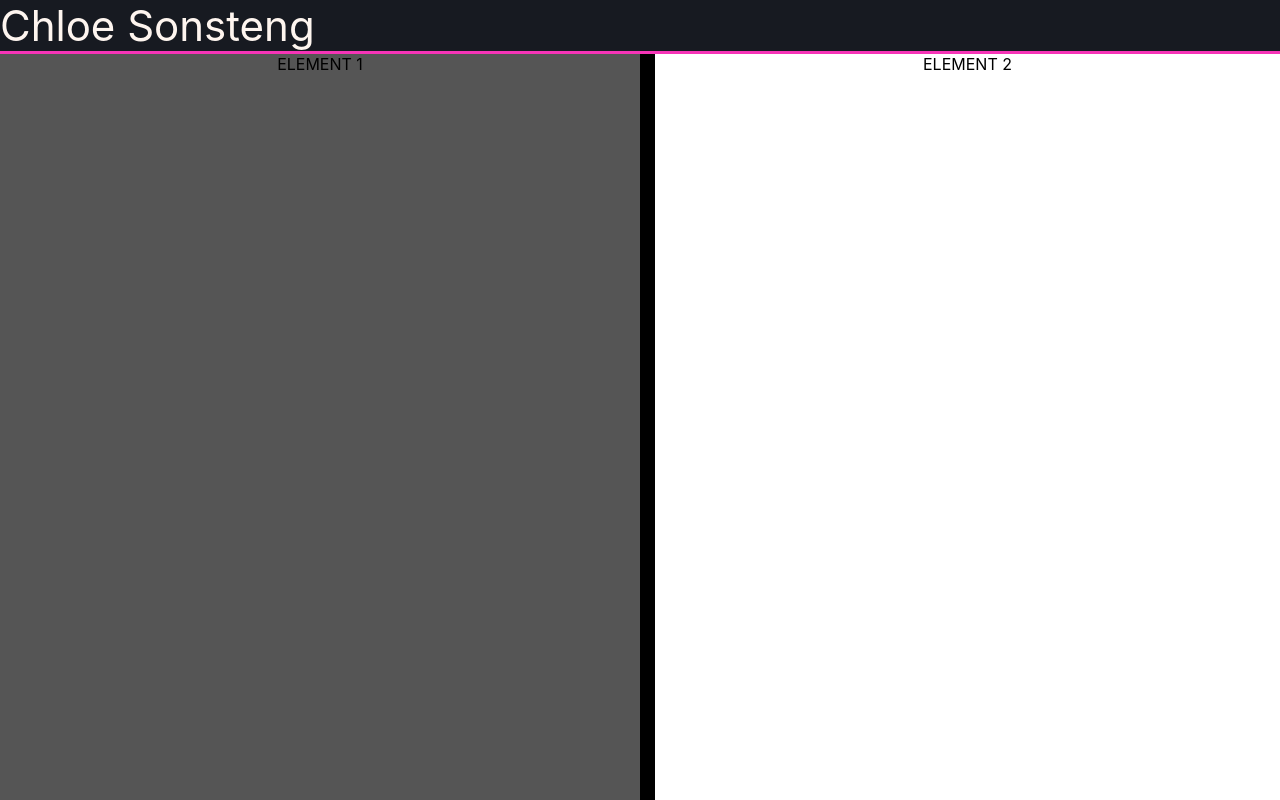
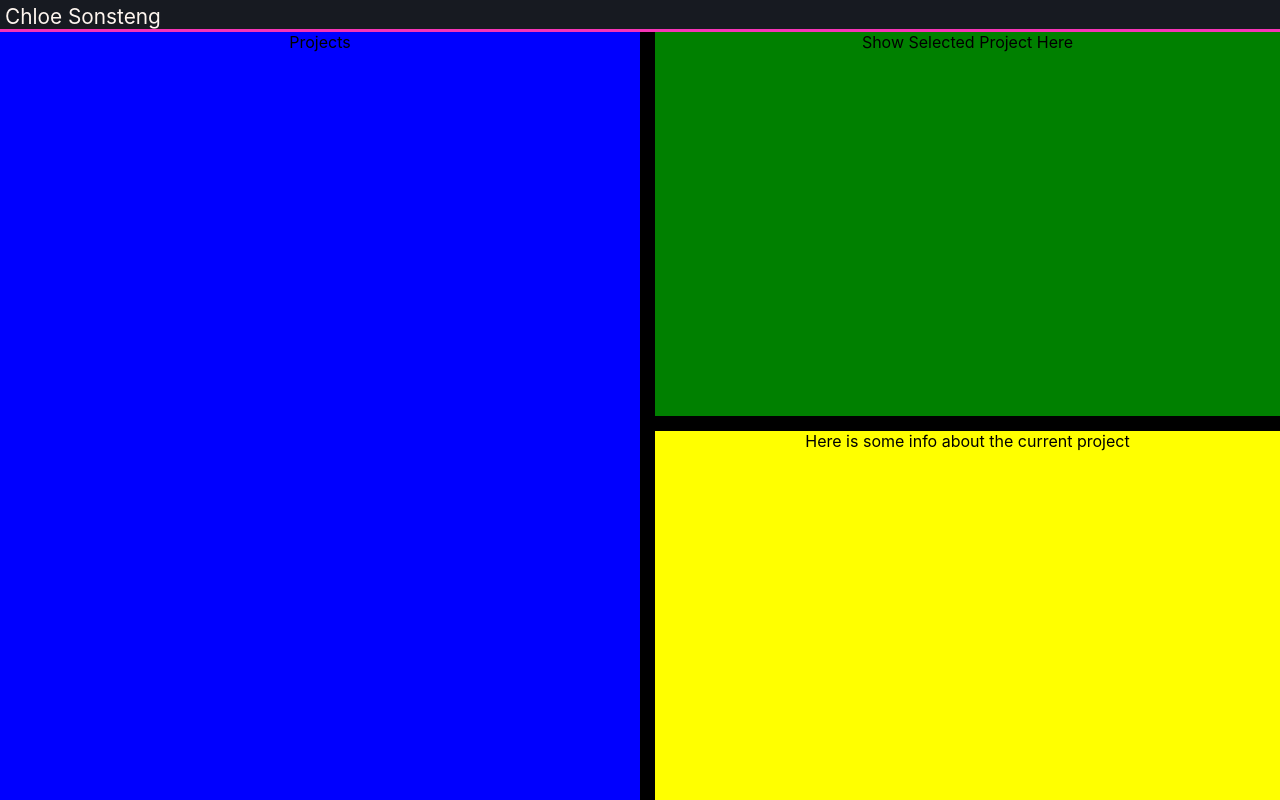
Before and after one commit to csonsteng/csonsteng-website, a React (Create React App) app: page / in a window 1280 px wide. Built offline with nearby package versions, Linux system fonts and the light colour scheme.

Commit message:
set up base views

```diff
--- /dev/null
+++ b/src/AboutView.jsx
@@ -0,0 +1,12 @@
+import React from "react";
+const AboutView = () => {
+    return (
+        <div style={{
+            width: '100%',
+            height: '100%',
+            backgroundColor: 'yellow',
+        }}>Here is some info about the current project</div>
+    )
+}
+
+export default AboutView;
--- a/src/App.css
+++ b/src/App.css
@@ -20,7 +20,7 @@ body > #root > div {
 }
 
 .header{
-  height: '100%';
+  height: 30px;
   display: flex;
   flex-direction: row;
   justify-content: space-between;
@@ -31,10 +31,18 @@ body > #root > div {
 
 .nameHeader {
   display: flex;
-  font-size: calc(10px + 4vmin);
+  font-size: 1.3em;
   color: var(--color-white);
   flex-direction: column-reverse;
   align-content: baseline;
+  margin-left: 5px;
+}
+
+.resizeHandle[direction=row]:hover{
+  cursor:row-resize
+}
+.resizeHandle[direction=col]:hover{
+  cursor:col-resize
 }
 
 .App-link {
--- a/src/App.js
+++ b/src/App.js
@@ -1,6 +1,9 @@
 import './App.css';
 import WebHeader from './WebHeader';
 import ResizeableBox from './ResizeableBox';
+import ProjectSelectorView from './ProjectSelectorView';
+import ProjectView from './ProjectView';
+import AboutView from './AboutView';
 
 function App() {
   return (
@@ -8,20 +11,15 @@ function App() {
       display: 'flex',
       flexDirection: 'column',
     }}>
-      <WebHeader
-      style={{
-      height: '75px',
-      width: '100%'
-    }}/>
-      <ResizeableBox horizontal={true} element1MinSize={0.1} element2MinSize={0.4}
-      style={{
-        flex: '1',
-        width: '100%'
-      }}
-      element1={<span>ELEMENT 1</span>}
-      element2={<span>ELEMENT 2</span>}
-
-      />
+      <WebHeader />
+      <ResizeableBox horizontal={true} element1MinSize={0.1} element2MinSize={0.5}
+      element1={<ProjectSelectorView />}
+      element2={
+        <ResizeableBox horizontal={false} element1MinSize={0.5} element2MinSize={0.1}
+        element1={<ProjectView />}
+        element2={<AboutView />}
+        />
+      }/>
     </div>
   );
 }
--- /dev/null
+++ b/src/ProjectSelectorView.jsx
@@ -0,0 +1,12 @@
+import React from "react";
+const ProjectSelectorView = () => {
+    return (
+        <div style={{
+            width: '100%',
+            height: '100%',
+            backgroundColor: 'blue',
+        }}>Projects</div>
+    )
+}
+
+export default ProjectSelectorView;
--- /dev/null
+++ b/src/ProjectView.jsx
@@ -0,0 +1,12 @@
+import React from "react";
+const ProjectView = () => {
+    return (
+        <div style={{
+            width: '100%',
+            height: '100%',
+            backgroundColor: 'green',
+        }}>Show Selected Project Here</div>
+    )
+}
+
+export default ProjectView;
--- a/src/ResizeableBox.jsx
+++ b/src/ResizeableBox.jsx
@@ -89,7 +89,7 @@ const ResizeableBox = ({horizontal, element1, element2, element1MinSize, element
                 <div style={{backgroundColor: '#555555', width: handlePosition}}>
                     {element1}
                 </div>
-                <div
+                <div className='resizeHandle' direction='col'
                     onMouseDown={onMouseOrTouchDown}
                     onTouchStart={onMouseOrTouchDown}
                     style={{backgroundColor: '#000000', width: '15px'}} />
@@ -102,10 +102,12 @@ const ResizeableBox = ({horizontal, element1, element2, element1MinSize, element
             <div style={{backgroundColor: '#555555', height: handlePosition}}>
                 {element1}
             </div>
-            <div
+            <div className='resizeHandle' direction='row'
                 onMouseDown={onMouseOrTouchDown}
                 onTouchStart={onMouseOrTouchDown}
-                style={{backgroundColor: '#000000', height: '15px'}} />
+                style={{backgroundColor: '#000000',
+                height: '15px'
+                }} />
             <div style={{backgroundColor: '#FFFFFF', flex: '1'}}>
                 {element2}
             </div>
```
